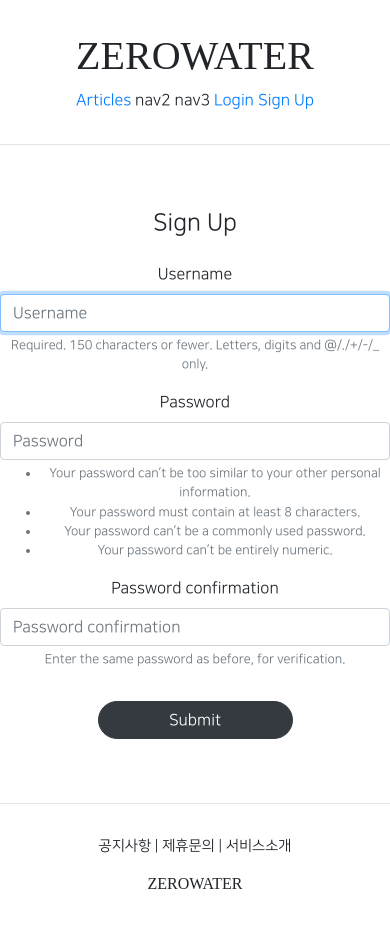
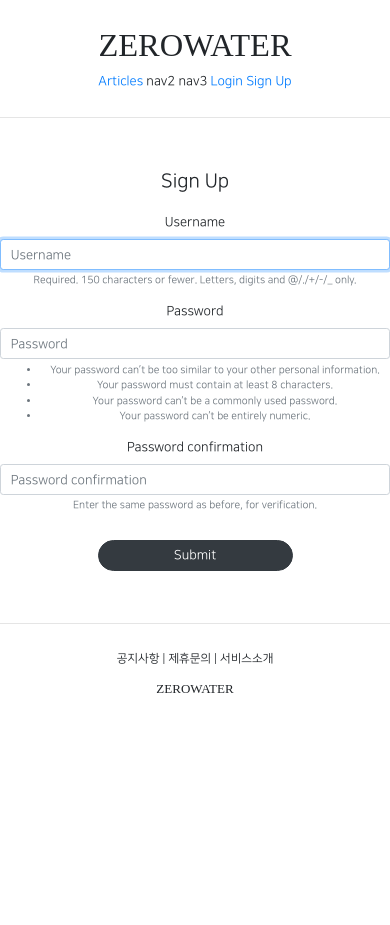
Before and after one commit to zerowater-may/django_pinterest, a Django app: page /accounts/create/ in a window 390 px wide. After the commit the page ends 693 px from the top, so only its background shows below. Run offline with Django 3.2, Linux system fonts and the light colour scheme; parts of the project's set-up code (start-up, migrations or seed data) failed here and were passed over; some libraries are stand-ins or nearby versions; some web fonts are replaced.

Commit message:
django course 39/ mobile

```diff
--- a/pragmatic/settings.py
+++ b/pragmatic/settings.py
@@ -59,7 +59,7 @@
 # SECURITY WARNING: don't run with debug turned on in production!
 DEBUG = True
 
-ALLOWED_HOSTS = []
+ALLOWED_HOSTS = ['*']
 
 
 # Application definition
--- a/static/base.css
+++ b/static/base.css
@@ -16,3 +16,9 @@
     text-align: center;
     margin: 2rem 0;
 }
+
+@media screen and (max-width:500px){
+    html {
+        font-size: 13px;
+    }
+}
--- a/static/js/magicgrid.js
+++ b/static/js/magicgrid.js
@@ -277,7 +277,7 @@
 let magicGrid = new MagicGrid({
 container: '.container',
 animate: true,
-gutter: 30,
+gutter: 12,
 static: true,
 useMin: true
 });
--- a/templates/head.html
+++ b/templates/head.html
@@ -2,7 +2,8 @@
 
 <head>
     <meta charset="UTF-8">
-    <meta name="viewport" content="width=device-width, initial-scale=1.0">
+    <!-- 모바일 최적화 -->
+    <meta name="viewport" content="width=device-width, initial-scale=1 , shrink-to-fit=no">
     <title>ZEROWATER</title>
     <!-- BOOTSTRAP LINK -->
     <link rel="stylesheet" href="https://stackpath.bootstrapcdn.com/bootstrap/4.3.1/css/bootstrap.min.css" integrity="sha384-ggOyR0iXCbMQv3Xipma34MD+dH/1fQ784/j6cY/iJTQUOhcWr7x9JvoRxT2MZw1T" crossorigin="anonymous">
```
Also changed, not shown: articleapp/templates/articleapp/list.html (+9 -2 lines), db.sqlite3.
